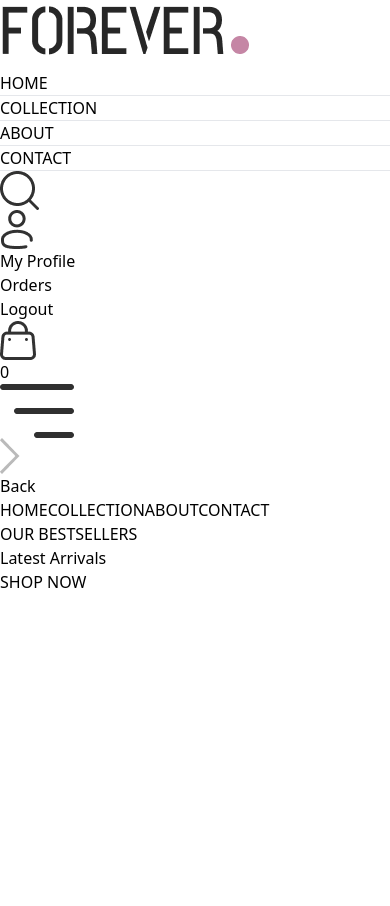
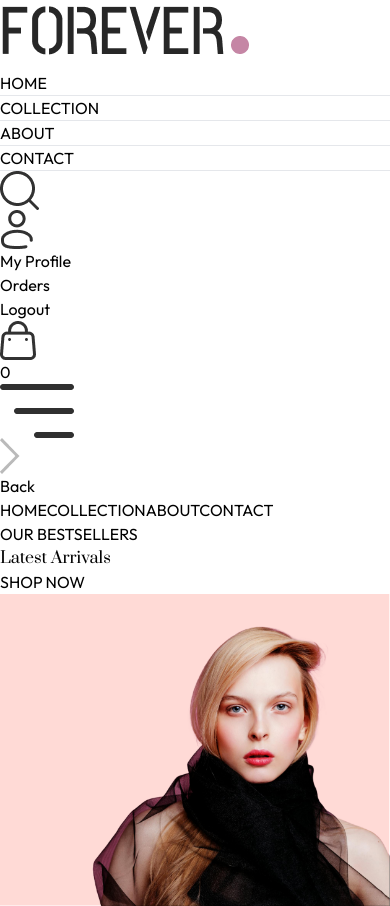
Before and after one commit to Amirhosein-Imani/ecommerce-app, a React (Vite) app in the folder frontend/: page / in a window 390 px wide. Before the commit the page ends 844 px from the top, so only its background shows below. Built offline with nearby package versions, Linux system fonts and the light colour scheme.

Commit message:
add google fonts & shop context

```diff
--- a/frontend/src/components/Hero.jsx
+++ b/frontend/src/components/Hero.jsx
@@ -1,4 +1,5 @@
 import React from 'react'
+import { assets } from '../assets/assets'
 
 const Hero = () => {
 
@@ -19,7 +20,7 @@
 
                 </div>
 
-                <h1 className='text-3xl sm:py-3 lg:text-5xl leading-relaxed'>Latest Arrivals</h1>
+                <h1 className='text-3xl sm:py-3 lg:text-5xl leading-relaxed prata-regular'>Latest Arrivals</h1>
 
                 <div className='flex items-center gap-2'>
 
@@ -32,6 +33,10 @@
 
         </div>
 
+        {/* hero right side */}
+
+        <img src={assets.hero_img} alt="Hero Section Image" className='w-full sm:w-1/2' />
+
     </div>
 
   )
--- a/frontend/src/index.css
+++ b/frontend/src/index.css
@@ -1,3 +1,5 @@
+@import url('https://fonts.googleapis.com/css2?family=Outfit:wght@100..900&family=Prata&display=swap');
+
 @tailwind base;
 @tailwind components;
 @tailwind utilities;
@@ -5,3 +7,13 @@
 a.active hr{
     display: block;
 }
+
+*{
+    font-family: Outfit;
+}
+
+.prata-regular {
+    font-family: "Prata", serif;
+    font-weight: 400;
+    font-style: normal;
+  }
```
Also changed, not shown: frontend/src/context/ShopContext.jsx (added, +27 -0 lines).
